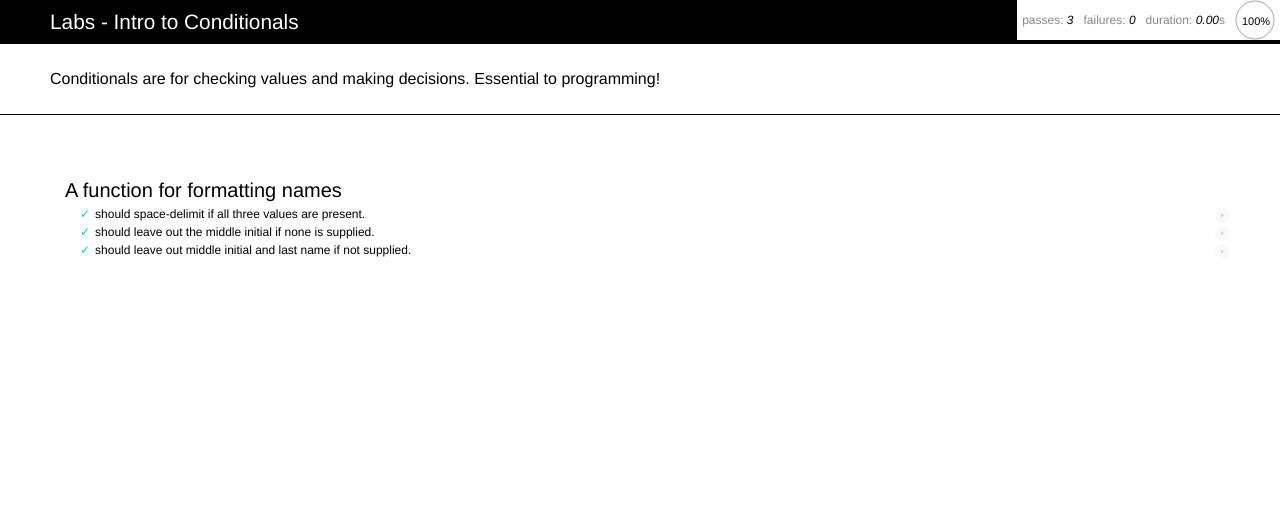
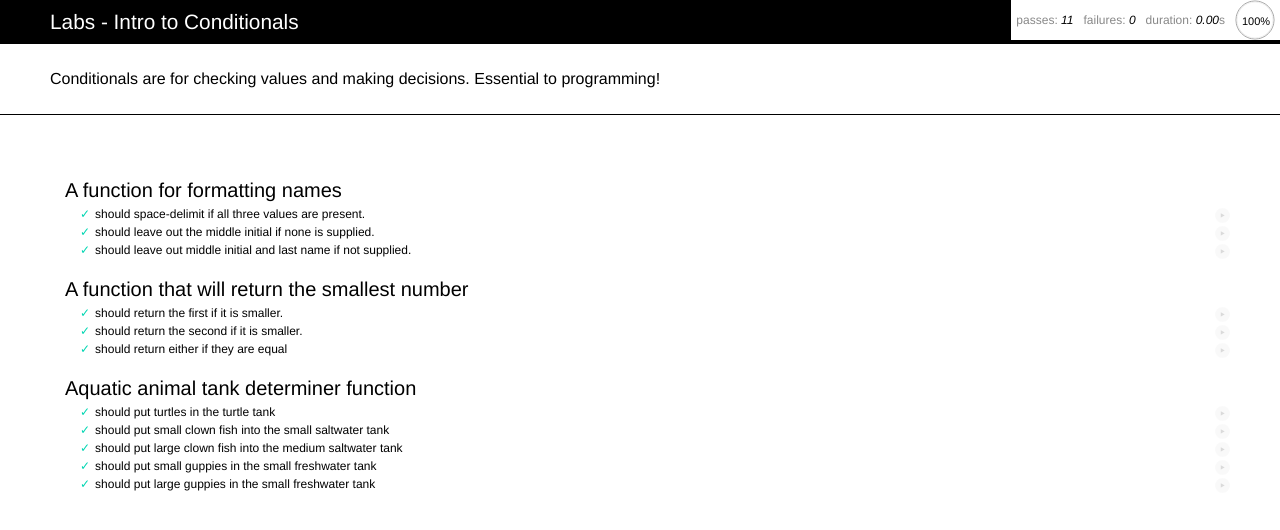
Before and after one commit to Mallioch/js-mocha-challenges, a plain HTML site: page section-1/intro-to-conditionals/index.html in a window 1280 px wide. Drawn offline with Linux system fonts and the light colour scheme.

Commit message:
improvements to conditionals

```diff
--- a/section-1/intro-to-conditionals/intro-to-conditionals.js
+++ b/section-1/intro-to-conditionals/intro-to-conditionals.js
@@ -10,3 +10,34 @@ function fullName(firstName, lastName, middleInitial) {
 
   return firstName + ' ' + middleInitial + ' ' + lastName;
 }
+
+
+
+function returnSmaller(first, second) {
+  if (first < second) {
+    return first;
+  }
+  else if (second < first) {
+    return second;
+  }
+  else {
+    return first;
+  }
+}
+
+
+
+function tankDeterminer(animal, size) {
+  if (animal === 'turtle') {
+    return 'turtle';
+  }
+  else if (animal === 'clown fish' && size === 'small') {
+    return 'small saltwater';
+  }
+  else if (animal === 'clown fish' && size === 'large') {
+    return 'medium saltwater';
+  }
+  else if (animal === 'guppy') {
+    return 'small freshwater';
+  }
+}
--- a/section-1/intro-to-conditionals/test.intro-to-conditionals.js
+++ b/section-1/intro-to-conditionals/test.intro-to-conditionals.js
@@ -18,3 +18,59 @@ describe('A function for formatting names', function() {
   });
 
 });
+
+describe('A function that will return the smallest number', function() {
+  it('should return the first if it is smaller.', function() {
+    var result = returnSmaller(5, 10);
+    chai.assert.equal(result, 5);
+  });
+
+  it('should return the second if it is smaller.', function() {
+    var result = returnSmaller(20, 3);
+    chai.assert.equal(result, 3);
+  })
+
+  it('should return either if they are equal', function() {
+    var result = returnSmaller(5, 5);
+    chai.assert.equal(result, 5);
+  });
+});
+
+
+//You are writing a routine to help the pet shop determine which tank to put the animal in.
+describe('Aquatic animal tank determiner function', function() {
+
+  it('should put turtles in the turtle tank', function() {
+    var tank = tankDeterminer('turtle', 'large');
+    chai.assert.equal(tank, 'turtle');
+  });
+
+  it('should put small clown fish into the small saltwater tank', function() {
+    var tank = tankDeterminer('clown fish', 'small');
+    chai.assert.equal(tank, 'small saltwater');
+  });
+
+  it('should put large clown fish into the medium saltwater tank', function() {
+    var tank = tankDeterminer('clown fish', 'large');
+    chai.assert.equal(tank, 'medium saltwater');
+  });
+
+  it('should put small guppies in the small freshwater tank', function() {
+    var tank = tankDeterminer('guppy', 'small');
+    chai.assert.equal(tank, 'small freshwater');
+  });
+
+  it('should put large guppies in the small freshwater tank', function() {
+    var tank = tankDeterminer('guppy', 'large');
+    chai.assert.equal(tank, 'small freshwater');
+  });
+
+});
+
+
+
+
+
+
+
+//be sure to do multiple conditions
```
Also changed, not shown: index.html (+2 -2 lines).
